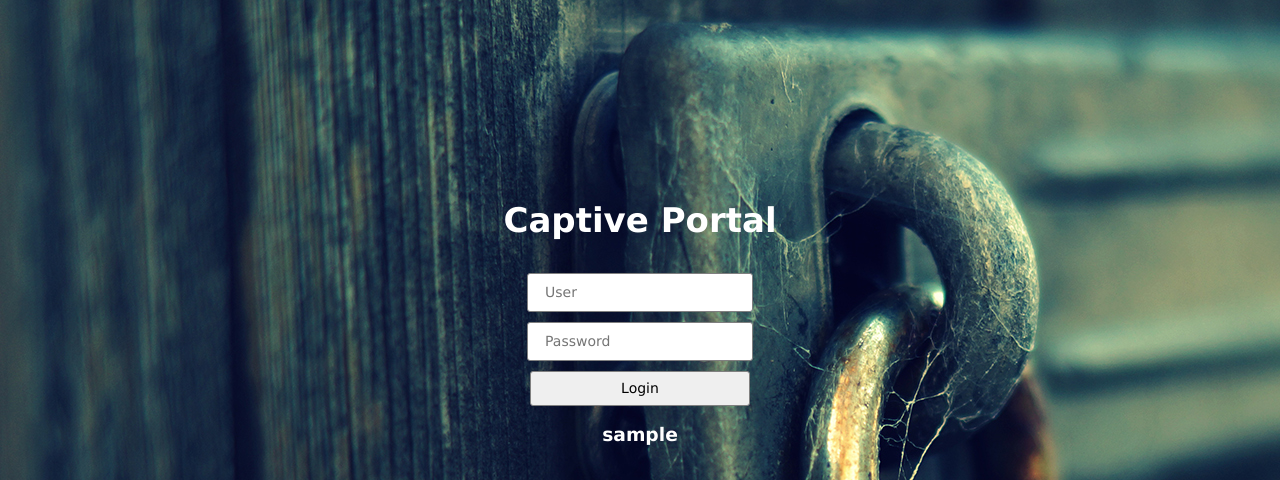
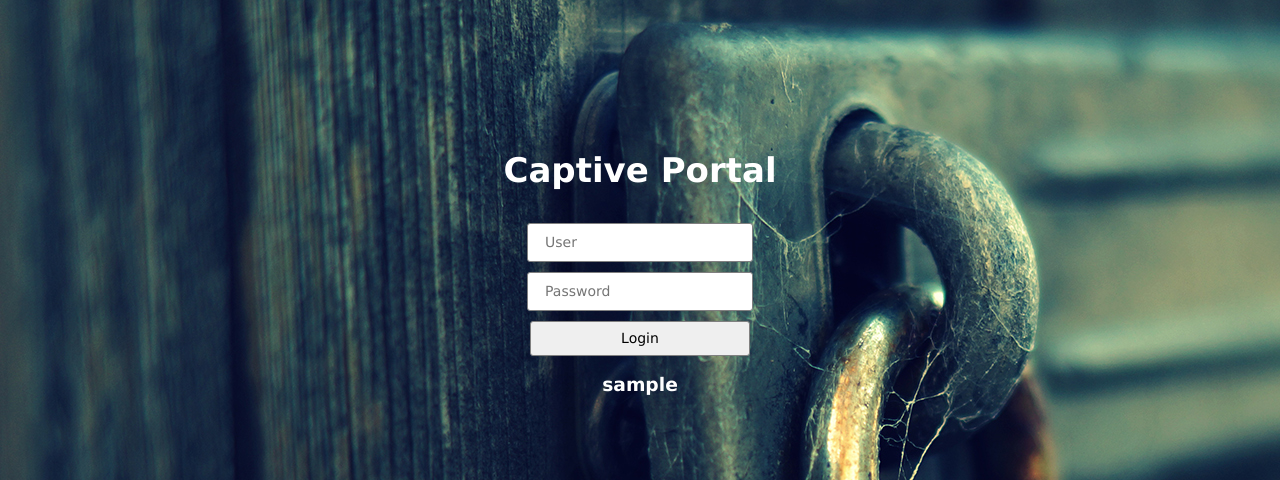
Before and after one commit to ivanleoncz/PyCaptive, a Flask app: template app/templates/login.html in a window 1280 px wide. Shown: the top 480 px of the page. Run offline with Flask 2, Linux system fonts and the light colour scheme; the template is opened without the code that fills it: most values are stand-ins (such as "Sample title", 1, 10 or a date in 2020); parts of the project's set-up code (start-up, migrations or seed data) failed here and were passed over.

Commit message:
adjusting login box position

```diff
--- a/app/templates/login.html
+++ b/app/templates/login.html
@@ -11,7 +11,7 @@
 
       *     { font-family: "Lucida Sans Unicode", "Lucida Grande", sans-serif; }
       body  { background-image: url("/static/login_background.jpg"); }
-      h1    { text-align: center; margin-top: 200px; color: #ffffff; font-size: 34px; }
+      h1    { text-align: center; margin-top: 150px; color: #ffffff; font-size: 34px; }
       #post { text-align: center; margin-top: 10px; }
       input {
 	  height: 35px; width: 220px;
```
